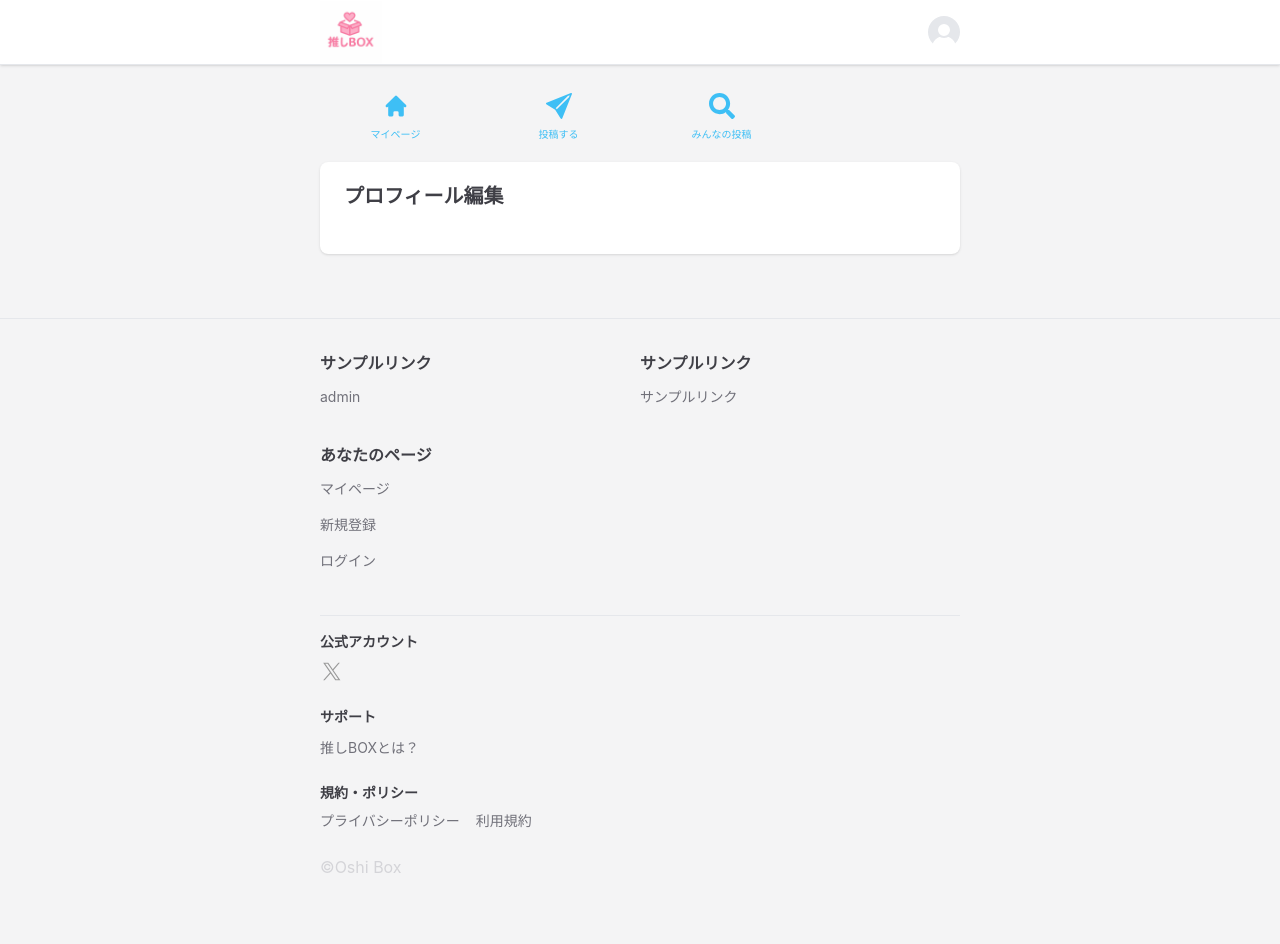
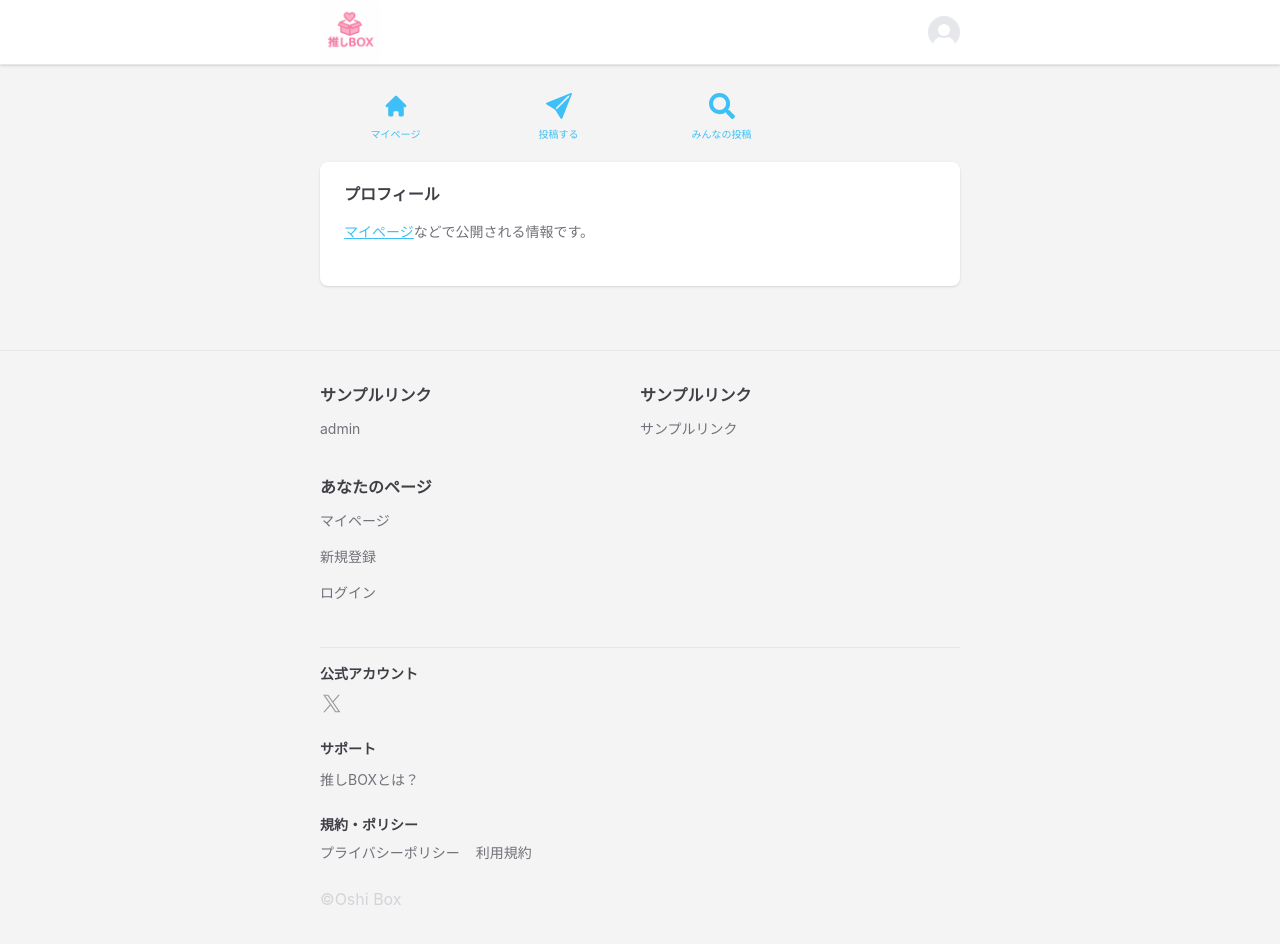
Before and after one commit to miyasuke5798/oshi-box, a Next.js app: page /settings/profile in a window 1280 px wide. Shown: the top 944 px of the page. Built offline with nearby package versions, Linux system fonts and the light colour scheme.

Commit message:
change url to /users/posts/new

```diff
--- a/app/(main)/settings/profile/page.tsx
+++ b/app/(main)/settings/profile/page.tsx
@@ -1,3 +1,4 @@
+import Link from "next/link";
 import { ShareMenu } from "@/components/layout/share_menu";
 import { Card, CardContent } from "@/components/ui/card";
 
@@ -7,7 +8,13 @@ export default function SettingsProfilePage() {
       <ShareMenu />
       <Card className="w-full mb-4">
         <CardContent className="py-5 px-6">
-          <h1 className="text-xl font-bold mb-6">プロフィール編集</h1>
+          <h1 className="text-base font-bold mb-4">プロフィール</h1>
+          <p className="text-sm text-[#71717a] mb-6">
+            <Link href="/xxx" className="rose_link">
+              マイページ
+            </Link>
+            などで公開される情報です。
+          </p>
         </CardContent>
       </Card>
     </div>
--- a/app/globals.css
+++ b/app/globals.css
@@ -84,7 +84,7 @@
     @apply bg-background text-foreground;
   }
   .rose_link {
-    @apply text-[#3ebff5] hover:text-[#3ebff5] underline;
+    @apply text-[#3ebff5] hover:text-[#6ad0fb] underline;
   }
 }
 
--- a/components/layout/share_menu.tsx
+++ b/components/layout/share_menu.tsx
@@ -17,7 +17,7 @@ export const ShareMenu: React.FC = () => {
     },
     {
       label: "投稿する",
-      href: "/users/posts",
+      href: "/users/posts/new",
       icon: <BsFillSendFill size={26} color="#3ebff5" />,
     },
     {
```
Also changed, not shown: app/(main)/users/posts/new/page.tsx (renamed from app/(main)/users/posts/page.tsx).
